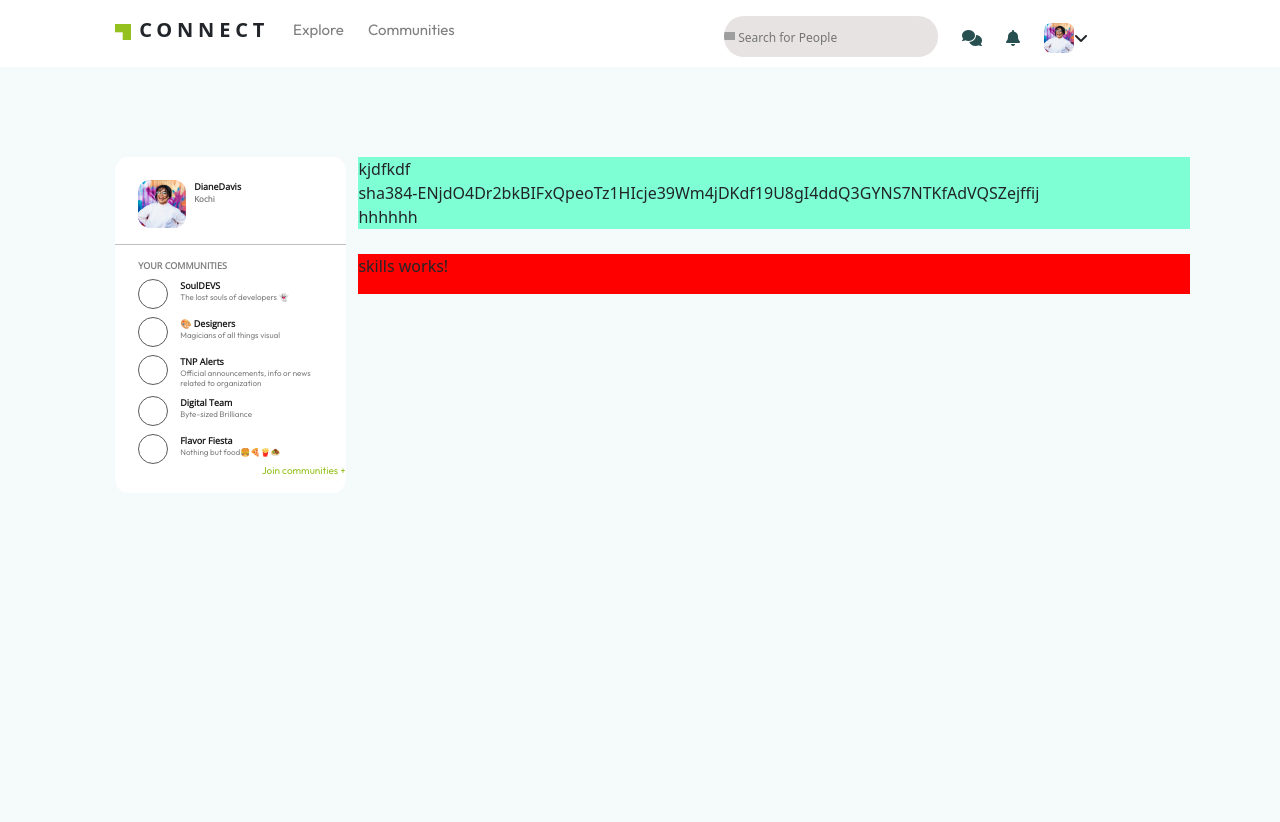
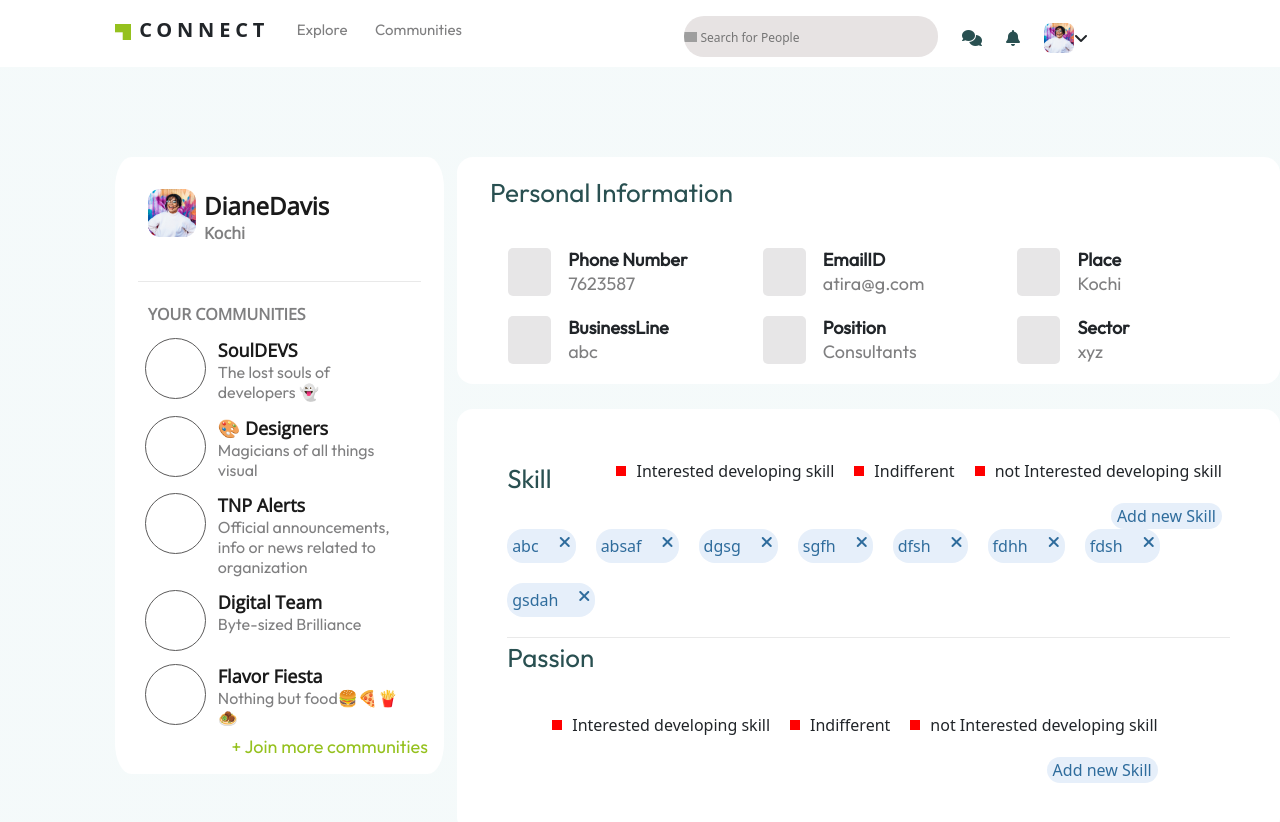
Before and after one commit to ayshapa123/TNPCONNECT1, an Angular app: page / in a window 1280 px wide. Shown: the top 822 px of the page. Built offline with nearby package versions, Linux system fonts and the light colour scheme; grey boxes are pictures that could not be loaded.

Commit message:
changesincommunity

```diff
--- a/src/app/modules/profile/community/community.component.css
+++ b/src/app/modules/profile/community/community.component.css
@@ -1,9 +1,11 @@
 .communitymain{
     /* border: 1px solid black; */
-    width:10%;
-    height:auto;
-    padding-left: 10%;
-    padding-top: 10%;
+    height: auto;
+    padding-left: 3%;
+    padding-top: 3%;
+    margin: 23px;
+    border-bottom: 1px solid #E9E9E9;
+    padding-bottom: 11%;
 }
 .first{
     border: none;
@@ -39,7 +41,7 @@
     color: #1A1A1A;
 
 font-family: Open Sans;
-font-size: 9px;
+font-size: 24px;
 font-style: normal;
 font-weight: 700;
 line-height: normal;
@@ -48,7 +50,7 @@ line-height: normal;
     color: var(--medium-grey, #7F7F80);
 
 font-family: Open Sans;
-font-size: 8px;
+font-size: 16px;
 font-style: normal;
 font-weight: 600;
 line-height: normal;
@@ -66,7 +68,7 @@ line-height: normal;
     color: var(--medium-grey, #7F7F80);
 
 font-family: Open Sans;
-font-size: 9px;
+font-size: 16px;
 font-style: normal;
 font-weight: 700;
 /* line-height: normal; */
@@ -74,12 +76,13 @@ text-transform: uppercase;
 padding-left: 10%;
   }
   .community2{
-    padding-left: 10%;
+    padding: 2%   9%;
+    /* border: 1px solid black; */
   }
 
   .round{
 
-    height: 30px;
+    height: 61px;
     aspect-ratio: 1;
     border-radius: 50%;
     /* background-color: rgb(236, 184, 15); */
@@ -90,10 +93,9 @@ padding-left: 10%;
   }
   .communityname{
     color: #1A1A1A;
-    leading-trim: both;
-    text-edge: cap;
+
     font-family: Open Sans;
-    font-size: 9px;
+    font-size: 18px;
     font-style: normal;
     font-weight: 600;
     line-height: normal;
@@ -105,20 +107,20 @@ padding-left: 10%;
     text-edge: cap;
     text-overflow: ellipsis;
     font-family: Outfit;
-    font-size: 8px;
+    font-size: 16px;
     font-style: normal;
     font-weight: 300;
     line-height: normal;
   }
   .join{
     color: var(--green, #95C11E);
-leading-trim: both;
-text-edge: cap;
+
 font-family: Outfit;
-font-size: 10px;
+font-size: 18px;
 font-style: normal;
 font-weight: 500;
 line-height: normal;
 justify-content: end;
 text-align: right;
+padding-right: 5%;
   }
--- a/src/app/modules/profile/community/community.component.html
+++ b/src/app/modules/profile/community/community.component.html
@@ -9,11 +9,10 @@
     </div>
 </div>
 
-    <hr class="line">
     <div class="">
         <h6 class="head">YOUR COMMUNITIES</h6>
 
-        <div class="d-flex community2 mt-2"*ngFor="let i of community">
+        <div class="d-flex community2 "*ngFor="let i of community">
              <div class="round">
              </div>
              <div class="container" >
@@ -24,5 +23,5 @@
 
     </div>
     <div >
-        <p class="join">Join communities +</p>
+        <p class="join">+ Join more communities </p>
     </div>
--- a/src/app/modules/profile/personalinfo/personalinfo.component.css
+++ b/src/app/modules/profile/personalinfo/personalinfo.component.css
@@ -1,7 +1,96 @@
-.personalmain{
-    /* width: 120%; */
-    /* height: 20%;
-    border: 1px solid black; */
+*{
+
+    font-family: Outfit;
+
+}
+
+.section{
+
+    padding: 20px 20px 0px 63px;
+
+}
+
+
+
+
+
+.row{
+
+    display: flex;
+
+    justify-content: space-between;
+
 
 
 }
+
+.data1{
+
+    line-height: 24px;
+    font-size: 18px;
+
+
+}
+.data2{
+
+    line-height: 24px;
+    font-size: 18px;
+    color:#7F7F80;
+
+
+}
+
+.col{
+
+    margin-bottom: 20px;
+
+    display: flex;
+
+    flex-direction: column;
+
+    position: relative;
+
+    padding-left: 60px;
+
+}
+
+.col::before{
+
+    content: '';
+
+    top: 0;
+
+    left: 0;
+
+    width: 43px;
+
+    height: 100%;
+
+    background-color: #E7E6E7;
+
+    position: absolute;
+
+    border-radius: 5px;
+
+
+
+
+}
+p{
+    color: var(--dark-green, #295051);
+    font-size: 26px;
+    padding-left: 4%;
+    padding-top: 2%;
+    font-weight: 500px;
+}
+i{
+    color:#9BA9AA;
+    font-size: 23px;
+    margin-left: -51px;
+    z-index: 2;
+    position: absolute;
+    margin-top: 12px;
+
+
+
+}
--- a/src/app/modules/profile/personalinfo/personalinfo.component.html
+++ b/src/app/modules/profile/personalinfo/personalinfo.component.html
@@ -1,4 +1,82 @@
-kjdfkdf<br>
-sha384-ENjdO4Dr2bkBIFxQpeoTz1HIcje39Wm4jDKdf19U8gI4ddQ3GYNS7NTKfAdVQSZejffij
-<br>
-hhhhhh
+
+<div class="main">
+
+    <p>Personal Information</p>
+
+    <div class="section">
+
+        <div class="row">
+
+            <div class="col">
+
+                <i class="fa-solid fa-phone-volume "></i>
+
+                <div class="data1 fw-bold">Phone Number</div>
+
+                <div class="data2" >7623587</div>
+
+            </div>
+
+            <div class="col">
+
+                <i class="fa-regular fa-envelope"></i>
+
+                <div class="data1 fw-bold">EmailID</div>
+
+                <div class="data2">atira@g.com</div>
+
+            </div>
+
+            <div class="col">
+
+                <i class="fa-regular fa-envelope"></i>
+
+                <div class="data1 fw-bold">Place</div>
+
+                <div class="data2">Kochi</div>
+
+            </div>
+
+        </div>
+
+        <div class="row">
+
+            <div class="col">
+
+                <i class="fa-regular fa-envelope"></i>
+
+                <div class="data1 fw-bold">BusinessLine</div>
+
+                <div class="data2">abc</div>
+
+            </div>
+
+            <div class="col">
+
+                <i class="fa-regular fa-envelope"></i>
+
+                <div class="data1 fw-bold">Position</div>
+
+                <div class="data2">Consultants</div>
+
+            </div>
+
+            <div class="col">
+
+                <i class="fa-regular fa-envelope"></i>
+
+                <div class="data1 fw-bold">Sector</div>
+
+                <div class="data2">xyz</div>
+
+            </div>
+
+        </div>
+
+
+
+    </div>
+
+
+
+</div>
--- a/src/app/modules/profile/profile.component.css
+++ b/src/app/modules/profile/profile.component.css
@@ -11,23 +11,27 @@ app-community{
    background-color: #FFF;
    margin-left:9%;
    margin-top: 7%;
-   width: 18%;
+   width: 26%;
    height: fit-content;
    border-radius: 5%
 }
 app-personalinfo{
      /* height: 500px; */
-     background-color: aquamarine;
+     background-color: #fff;
      /* margin-left:6% ; */
      /* margin-top:7%; */
+     border-radius: 16px
+
 
 
     }
 app-skills{
-    background-color: red;
+    background-color: #FFF;
     /* margin-left:6% ; */
     /* height: 500px; */
     margin-top:3%;
+    border-radius: 16px
+
 }
 .ps{
     display: flex;
--- a/src/app/modules/profile/profile.module.ts
+++ b/src/app/modules/profile/profile.module.ts
@@ -6,6 +6,8 @@ import { ProfileComponent } from './profile.component';
 import { CommunityComponent } from './community/community.component';
 import { PersonalinfoComponent } from './personalinfo/personalinfo.component';
 import { SkillsComponent } from './skills/skills.component';
+import { FormsModule,ReactiveFormsModule } from '@angular/forms';
+
 
 
 @NgModule({
@@ -17,7 +19,8 @@ import { SkillsComponent } from './skills/skills.component';
   ],
   imports: [
     CommonModule,
-    ProfileRoutingModule
+    ProfileRoutingModule,
+    FormsModule
   ]
 })
 export class ProfileModule { }
--- a/src/app/modules/profile/skills/skills.component.css
+++ b/src/app/modules/profile/skills/skills.component.css
@@ -0,0 +1,137 @@
+/* .skillset{
+
+    display: flex;
+
+    flex-wrap: wrap;
+
+
+
+
+}
+
+.skills{
+
+    background-color: blue;
+
+    display: flex;
+
+    border-radius: 11px;
+
+    width: max-content;
+
+    padding: 4px;
+
+}
+
+.row div, button{
+
+    display: inline-flex;
+
+      float: right;
+
+
+
+
+} */
+
+.tc-skillSection{
+
+    padding: 50px;
+
+}
+
+.tc-skillSection div{
+
+    display: flex;
+
+    gap:20px;
+
+    flex-wrap: wrap;
+
+
+
+
+    /* flex-direction: column; */
+
+
+
+
+}
+
+.skill{
+
+    background-color: #81B1E533;
+
+    width: max-content;
+
+    border-radius: 16px;
+
+    padding: 5px;
+    color:#004B84CC
+
+}
+
+.skills{
+    padding-bottom: 20px;
+
+    border-bottom: 1px solid #E9E9E9;
+
+}
+
+.floatright{
+
+    justify-content: flex-end;
+
+    display: flex;
+
+    width: 90%;
+
+}
+
+.floatright div{
+
+    position: relative;
+
+    padding-left: 20px;
+
+
+
+
+}
+
+.floatright div::before{
+
+ position: absolute;
+
+ content: '';
+
+ width:10px;
+
+height: 10px;
+
+top: 7px;
+
+left: 0;
+
+background-color: red;
+
+
+
+
+}
+
+button{
+    background-color: #81B1E533;
+    color: #004B84CC;
+    border: none;
+    height: max-content;
+    border-radius: 15px;
+}
+p{
+    margin-top: 0;
+    margin-bottom: 1rem;
+    font-family: Outfit;
+    font-size: 26px;
+    font-weight: 500;
+    color: #295051;
+}
--- a/src/app/modules/profile/skills/skills.component.html
+++ b/src/app/modules/profile/skills/skills.component.html
@@ -1 +1,77 @@
-<p>skills works!</p>
+<div class="tc-skillSection">
+
+    <div class="row1">
+
+        <p>Skill</p>
+
+        <div class="floatright">
+
+            <div>Interested developing skill</div>
+
+            <div>Indifferent</div>
+
+            <div>not Interested developing skill</div>
+
+            <button class="addSkill" (click)="newlabel()">Add new Skill</button>
+
+        </div>
+
+
+
+    </div>
+
+
+
+    <div *ngIf="newlabel1">
+
+        <input type="text" name="newskill" [(ngModel)]="newskill" id="firstname1">
+
+        <button (click)="addSkill()">add</button>
+
+    </div>
+
+    <div class="skills">
+
+
+
+
+        <div class="skill" *ngFor="let i of skillset, index as j">{{i}}
+
+            <div (click)="removeskill(j)">
+
+                <i class="fas fa-times"></i>
+
+
+
+
+            </div>
+
+        </div>
+
+
+
+
+
+    </div>
+
+    <div class="row1">
+
+        <p>Passion</p>
+
+        <div class="floatright">
+
+            <div>Interested developing skill</div>
+
+            <div>Indifferent</div>
+
+            <div>not Interested developing skill</div>
+
+            <button class="addSkill" (click)="newlabel()">Add new Skill</button>
+
+        </div>
+
+
+
+    </div>
+
+</div>
--- a/src/app/modules/profile/skills/skills.component.ts
+++ b/src/app/modules/profile/skills/skills.component.ts
@@ -7,4 +7,50 @@ import { Component } from '@angular/core';
 })
 export class SkillsComponent {
 
+  constructor() { }
+
+  newlabel1:boolean=false
+
+  newskill:any='';
+
+  skillset:any=["abc","absaf",'dgsg',"sgfh",'dfsh','fdhh','fdsh','gsdah']
+
+  ngOnInit(): void {
+
+  }
+
+
+
+  addSkill(){
+
+    this.newlabel1=false;
+
+    this.skillset.push(this.newskill)
+
+    this.newskill=''
+
+
+
+
+
+
+
+
+  }
+
+  newlabel(){
+
+    this.newlabel1=true
+
+  }
+
+  removeskill(j:any){
+
+    console.log(j);
+
+
+
+    this.skillset.splice(j,1)
+
+  }
 }
--- a/src/app/shared/header/header.component.css
+++ b/src/app/shared/header/header.component.css
@@ -26,7 +26,7 @@ line-height: normal;
 }
 .text2{
     color: var(--medium-grey, #7F7F80);
-
+    margin-left: 10%;
     font-family:Outfit;
     font-size: 15px;
     font-weight: 200;
--- a/src/app/shared/header/header.component.html
+++ b/src/app/shared/header/header.component.html
@@ -5,8 +5,8 @@
         <img src="../../../assets/Vector.png" height="16" width="16"> </div>
         <div class="text mt-2 d-flex">
         <p class=" text1 ms-2">CONNECT</p>
-        <p class="text2 ms-4 mt-1 " >Explore</p>
-        <p class="text2 ms-4 mt-1 ">Communities</p>
+        <p class="text2  mt-1 " >Explore</p>
+        <p class="text2  mt-1 ">Communities</p>
         </div>
     </div>
 
```
